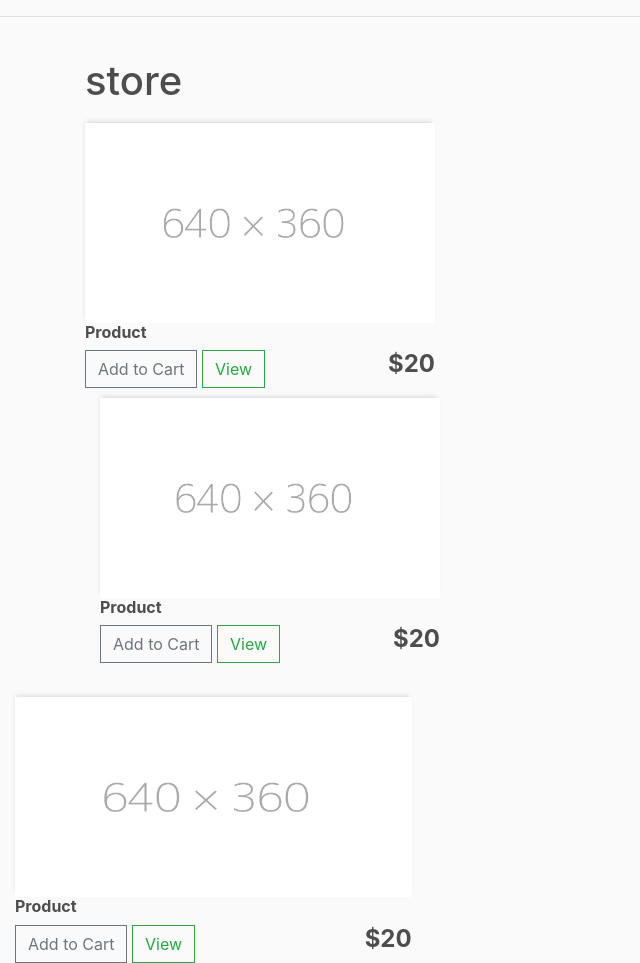
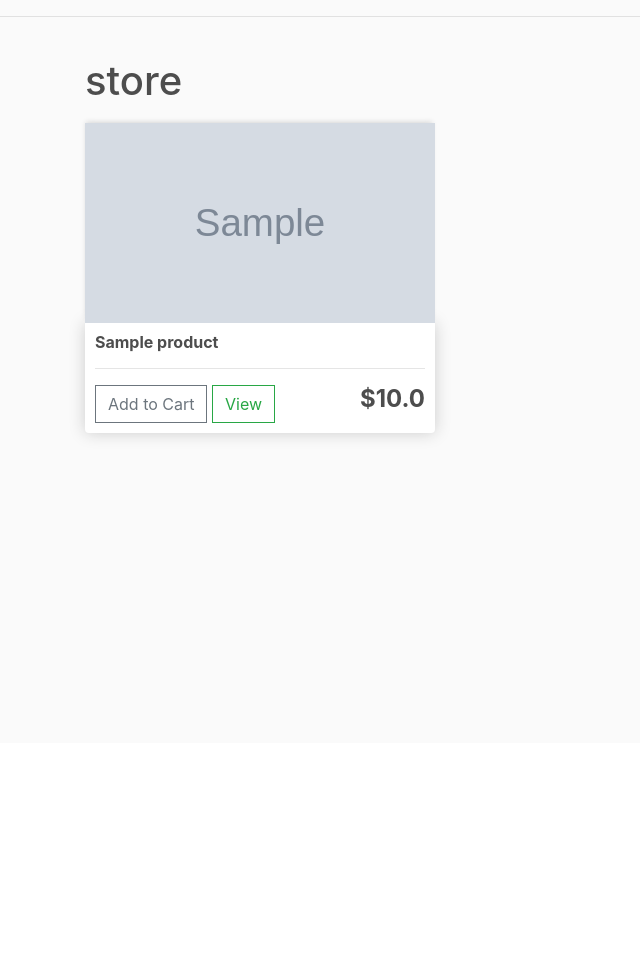
Before and after one commit to sonitkach/ecommerce, a Django app: page / in a window 1280 px wide. Shown: the part 57-1020 px from the top of the page, without its empty margins (0-640 px from the left). After the commit the page ends 498 px from the top, so only its background shows below. Run offline with Django 3.2, Linux system fonts and the light colour scheme; tables that the repository leaves empty hold one stand-in row (values such as "Sample post"); grey boxes marked "Sample" are stand-in pictures; some libraries are stand-ins or nearby versions.

Commit message:
add media static, render data in cart.html

```diff
--- a/ecommerce/settings.py
+++ b/ecommerce/settings.py
@@ -125,6 +125,9 @@ USE_TZ = True
 STATIC_URL = '/static/'
 STATIC_ROOT = BASE_DIR / 'staticfiles'
 
+MEDIA_URL = '/images/'
+MEDIA_ROOT = BASE_DIR / 'static/images'
+
 STATICFILES_DIRS = [
     BASE_DIR / 'static'
 ]
--- a/ecommerce/urls.py
+++ b/ecommerce/urls.py
@@ -1,8 +1,12 @@
 from django.contrib import admin
 from django.urls import path, include
+from django.conf.urls.static import static
+from django.conf import settings
 
 urlpatterns = [
     path('admin/', admin.site.urls),
     path('', include('store.urls')),
 
 ]
+
+urlpatterns +=static(settings.MEDIA_URL, document_root=settings.MEDIA_ROOT)
--- a/store/models.py
+++ b/store/models.py
@@ -18,6 +18,15 @@ class Product(models.Model):
 
     def __str__(self):
         return self.name
+
+    @property
+    def imageURL(self):
+        try:
+            url = self.image.url
+        except:
+            url =''
+        return url
+
 
 
 class Order(models.Model):
--- a/store/templates/store/store.html
+++ b/store/templates/store/store.html
@@ -8,34 +8,21 @@
 <body>
 <h1>store</h1>
 <div class="row">
-    <div class="col-lg-4">
-        <img class="thumbnail" src ="{% static 'images/placeholder.png' %}"
-        <div class="box-element product">
-            <h6><strong>Product</strong></h6>
-            <button  class="btn btn-outline-secondary add-btn">Add to Cart</button>
-		    <a class="btn btn-outline-success" href="#">View</a>
-		    <h4 style="display: inline-block; float: right"><strong>$20</strong></h4>
+    {% for product in products %}
+        <div class="col-lg-4">
+            <img class="thumbnail" src="{{product.imageURL}}">
+            <div class="box-element product">
+                <h6><strong>{{product.name}}</strong></h6>
+                <hr>
+
+                <button data-product="{{product.id}}" data-action="add" class="btn btn-outline-secondary add-btn update-cart">Add to Cart</button>
+
+                <a class="btn btn-outline-success" href="#">View</a>
+                <h4 style="display: inline-block; float: right"><strong>${{product.price}}</strong></h4>
+
+            </div>
         </div>
-    </div>
-    <div class="col-lg-4">
-        <img class="thumbnail" src ="{% static 'images/placeholder.png' %}"
-        <div class="box-element product">
-            <h6><strong>Product</strong></h6>
-            <button  class="btn btn-outline-secondary add-btn">Add to Cart</button>
-		    <a class="btn btn-outline-success" href="#">View</a>
-		    <h4 style="display: inline-block; float: right"><strong>$20</strong></h4>
-        </div>
-    </div>
-    <br>
-    <div class="col-lg-4">
-        <img class="thumbnail" src ="{% static 'images/placeholder.png' %}"
-        <div class="box-element product">
-            <h6><strong>Product</strong></h6>
-            <button  class="btn btn-outline-secondary add-btn">Add to Cart</button>
-		    <a class="btn btn-outline-success" href="#">View</a>
-		    <h4 style="display: inline-block; float: right"><strong>$20</strong></h4>
-        </div>
-    </div>
+    {% endfor %}
 </div>
 
 </body>
--- a/store/views.py
+++ b/store/views.py
@@ -1,7 +1,9 @@
 from django.shortcuts import render
+from .models import *
 
 def store(request):
-    context ={}
+    products = Product.objects.all()
+    context ={'products':products}
     return render(request, 'store/store.html', context)
 
 def checkout(request):
```
Also changed, not shown: static/images/book.jpg (added), static/images/book_RWXbqIg.jpg (added), static/images/t-shirt.jpg (added), static/images/t-shirt_z0ZI46Z.jpg (added), 2 other files.
